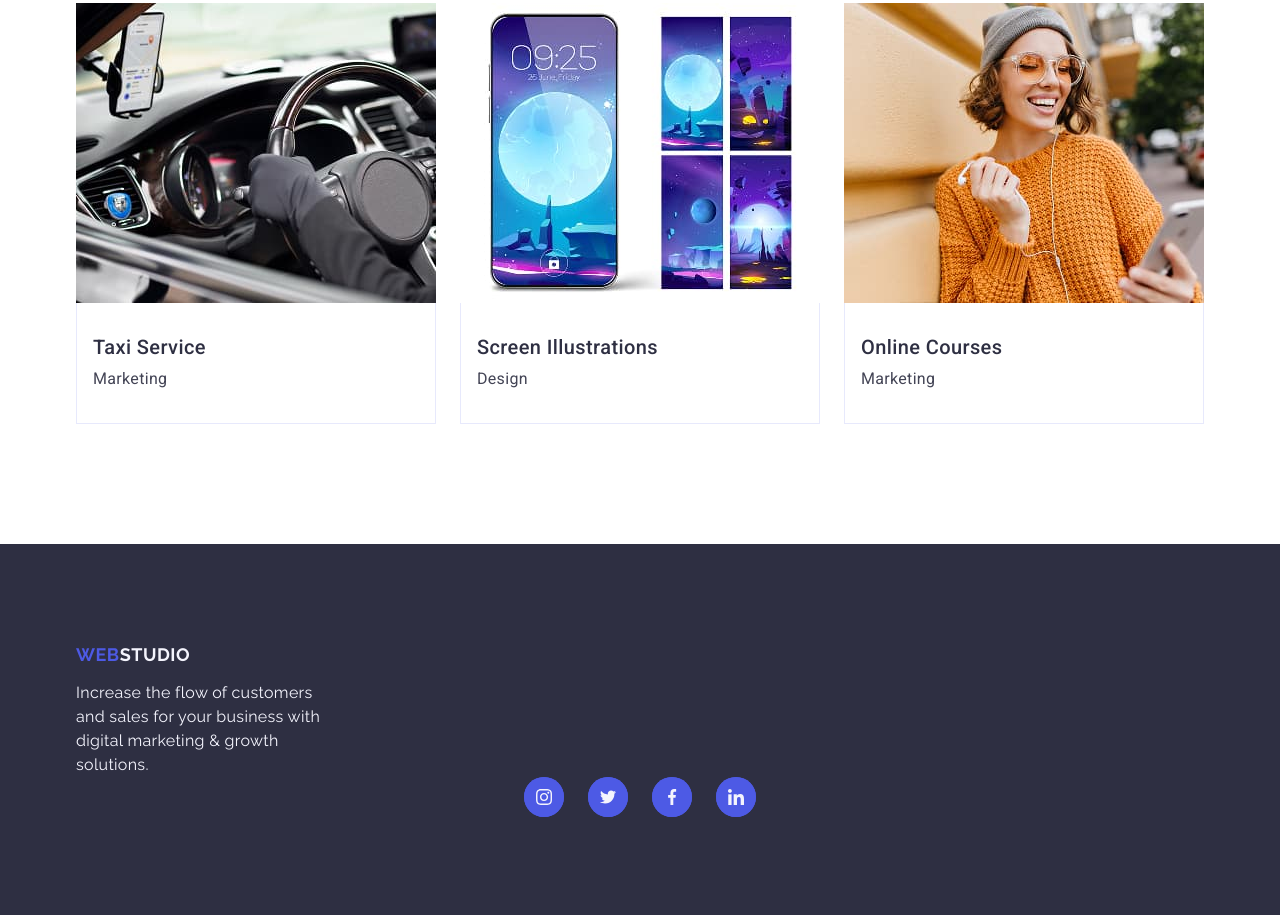
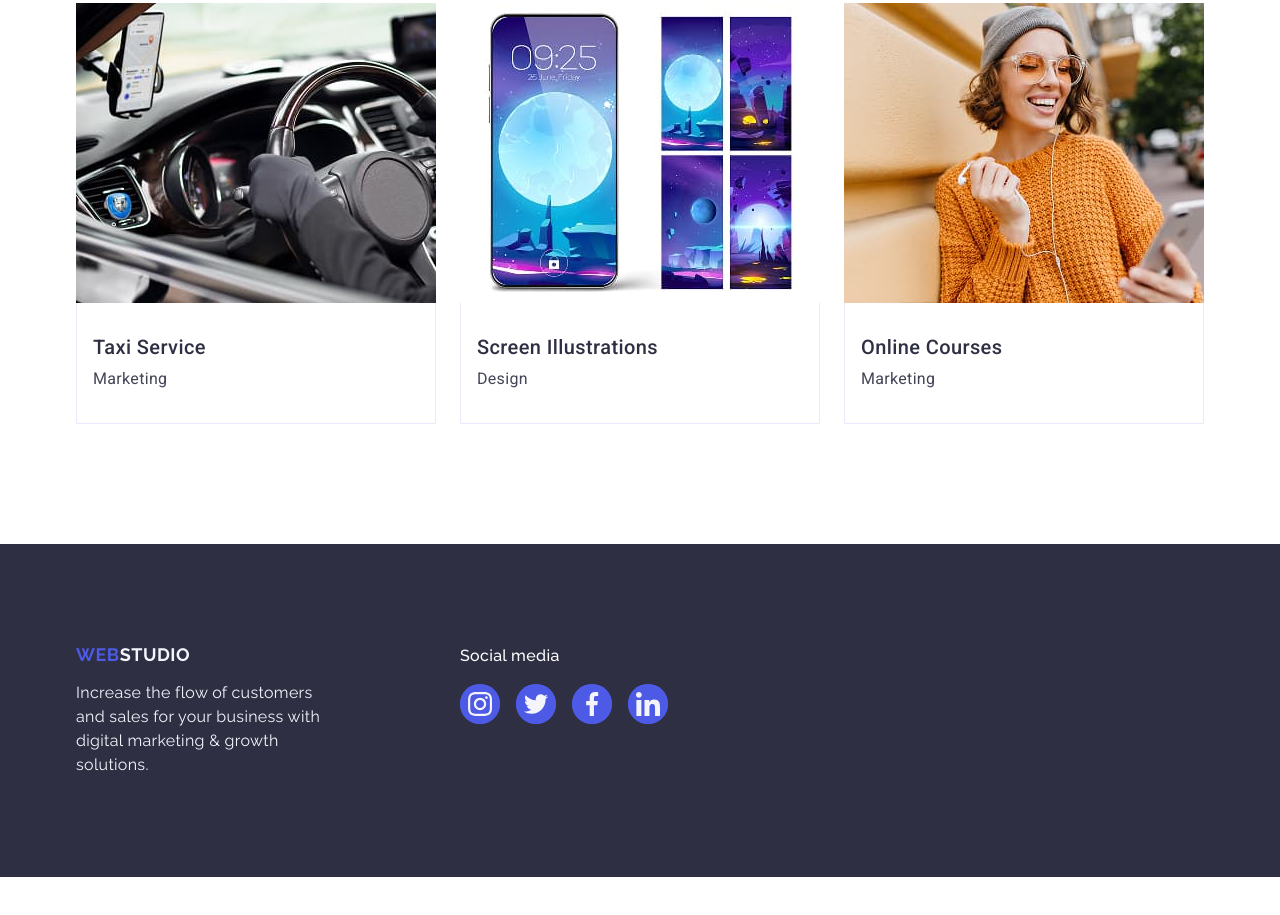
Before and after one commit to Vasiliy-sP/goit-markup-hw-04, a plain HTML site: page index.html in a window 1280 px wide. Shown: the part 2607-3522 px from the top of the page. After the commit the page ends 3484 px from the top, so only its background shows below. Drawn offline with nearby package versions, Linux system fonts and the light colour scheme.

Commit message:
hm-work444

```diff
--- a/css/styles.css
+++ b/css/styles.css
@@ -445,10 +445,13 @@ li {
 }
 
 .li-name:hover .up-window {
-    box-shadow:0px 1px 6px rgba(46, 47, 66, 0.08),
-        0px 1px 1px rgba(46, 47, 66, 0.16),
-        0px 2px 1px rgba(46, 47, 66, 0.08);
     transform: translateY(0%);
+}
+
+.li-name:hover {
+    box-shadow: 0px 1px 6px rgba(46, 47, 66, 0.08),
+            0px 1px 1px rgba(46, 47, 66, 0.16),
+            0px 2px 1px rgba(46, 47, 66, 0.08);
 }
 
 .name-im {
@@ -480,7 +483,7 @@ li {
     padding: 100px 0;
 }
 
-.conteiner-twoo {
+.container-twoo {
     display: flex;
     align-items: baseline;
 }
@@ -515,3 +518,25 @@ li {
     letter-spacing: 0.02em;
     max-width: 264px;
 }
+
+.media-s {
+    font-weight: 500;
+    font-size: 16px;
+    line-height: 1.5;
+    letter-spacing: 0.02em;
+    color: var(--color-white);
+    margin-bottom: 16px;
+
+}
+
+.social-u {
+    display: flex;
+    gap: 16px;
+}
+
+.sv-social {
+    width: 24px;
+    height: 24px;
+    fill: var(--color-cloud);
+
+}
--- a/index.html
+++ b/index.html
@@ -230,7 +230,6 @@
                                             </svg>
                                         </a>
                                     </li>
-                                </li>
                             </ul>
                         </div>
                     </li>
@@ -267,7 +266,6 @@
                                                 <use href="./images/icons.svg#icon-linkedin"></use>
                                             </svg>
                                         </a>
-                                    </li>
                                     </li>
                             </ul>
                         </div>
@@ -368,37 +366,40 @@
                     Increase the flow of customers and sales for your business with digital marketing & growth solutions.
                 </p>
             </div>
-            <ul class="social">
+            <div class="social-footer">
+                <p class="media-s">Social media</p>
+                <ul class="social-u">
                     <li class="social-icons">
                         <a href="https://www.instagram.com" class="social-a">
-                        <svg class="social-logo" width="16" height="16">
+                            <svg class="sv-social" width="16" height="16">
                                 <use href="./images/icons.svg#icon-instagram"></use>
                             </svg>
                         </a>
                     </li>
                     <li class="social-icons">
                         <a href="https://www.twitter.com" class="social-a">
-                        <svg class="social-logo" width="16" height="16">
+                            <svg class="sv-social" width="16" height="16">
                                 <use href="./images/icons.svg#icon-twitter"></use>
                             </svg>
                         </a>
                     </li>
                     <li class="social-icons">
                         <a href="https://www.facebook.com" class="social-a">
-                        <svg class="social-logo" width="16" height="16">
+                            <svg class="sv-social" width="16" height="16">
                                 <use href="./images/icons.svg#icon-facebook"></use>
                             </svg>
                         </a>
                     </li>
                     <li class="social-icons">
                         <a href="https://www.linkedin.com" class="social-a">
-                        <svg class="social-logo" width="16" height="16">
+                            <svg class="sv-social" width="16" height="16">
                                 <use href="./images/icons.svg#icon-linkedin"></use>
                             </svg>
                         </a>
                     </li>
                 </ul>
             </div>
+        </div>
     </footer>
 </body>
 
```
Lines whose indentation alone changed are shown as unchanged.
